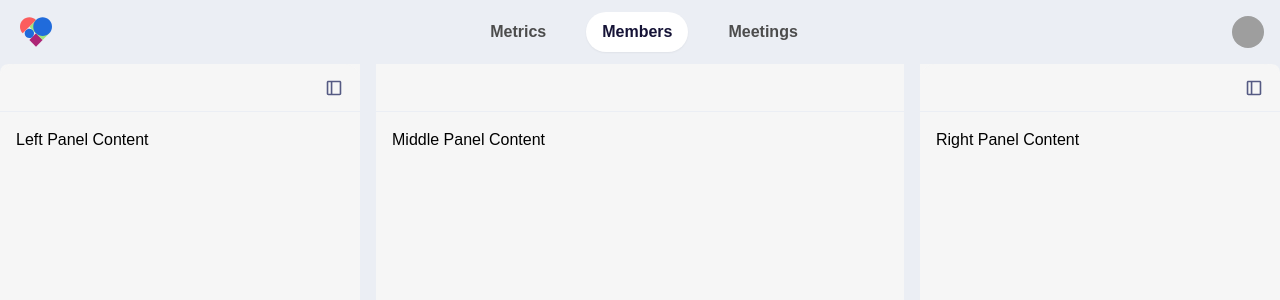
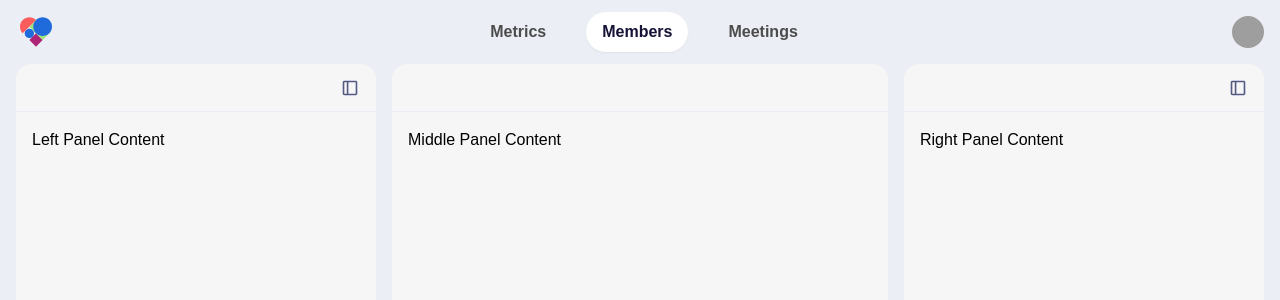
Before and after one commit to hirajanwin/cap25, a Next.js app in the folder cap2025/: page /members in a window 1280 px wide. Shown: the top 300 px of the page. Built offline with nearby package versions, Linux system fonts and the light colour scheme; grey boxes are pictures that could not be loaded.

Commit message:
rounded corner and height

```diff
--- a/cap2025/app/layout.tsx
+++ b/cap2025/app/layout.tsx
@@ -23,12 +23,12 @@ export default function RootLayout({
   children: React.ReactNode;
 }) {
   return (
-    <html lang="en">
+    <html lang="en" className="h-full">
       <body
-        className={`${geistSans.variable} ${geistMono.variable} antialiased bg-[#EBEEF4]`}
+        className={`${geistSans.variable} ${geistMono.variable} antialiased bg-[#EBEEF4] h-full`}
       >
         <Navbar />
-        <main className="min-h-screen">
+        <main className="h-[calc(100%-4rem)]">
           {children}
         </main>
       </body>
--- a/cap2025/app/members/page.tsx
+++ b/cap2025/app/members/page.tsx
@@ -13,10 +13,10 @@ export default function MembersPage() {
   const [isRightCollapsed, setIsRightCollapsed] = useState(false);
 
   return (
-    <div className="h-[calc(100vh-4rem)]">
+    <div className="h-full px-4 pb-4">
       <ResizablePanelGroup
         direction="horizontal"
-        className="h-full rounded-lg"
+        className="h-full"
       >
         {/* Left Panel */}
         <ResizablePanel
@@ -27,7 +27,7 @@ export default function MembersPage() {
             isLeftCollapsed ? 'min-w-[56px] max-w-[56px]' : 'min-w-[360px] max-w-[360px]'
           }`}
         >
-          <div className="h-full bg-[#f6f6f6] rounded-l-lg">
+          <div className="h-full bg-[#f6f6f6] rounded-2xl">
             <PanelHeader
               onSidebarClick={() => setIsLeftCollapsed(!isLeftCollapsed)}
             />
@@ -44,8 +44,8 @@ export default function MembersPage() {
           defaultSize={50}
           className="min-w-[200px]"
         >
-          <div className="h-full bg-[#f6f6f6]">
-            <div className="h-12 px-4 border-b border-[#ebeef4] flex items-center bg-[#f6f6f6]" />
+          <div className="h-full bg-[#f6f6f6] rounded-2xl">
+            <div className="h-12 px-4 border-b border-[#ebeef4] flex items-center bg-[#f6f6f6] rounded-t-2xl" />
             <div className="p-4">Middle Panel Content</div>
           </div>
         </ResizablePanel>
@@ -61,7 +61,7 @@ export default function MembersPage() {
             isRightCollapsed ? 'min-w-[56px] max-w-[56px]' : 'min-w-[360px] max-w-[360px]'
           }`}
         >
-          <div className="h-full bg-[#f6f6f6] rounded-r-lg">
+          <div className="h-full bg-[#f6f6f6] rounded-2xl">
             <PanelHeader
               onSidebarClick={() => setIsRightCollapsed(!isRightCollapsed)}
             />
```
